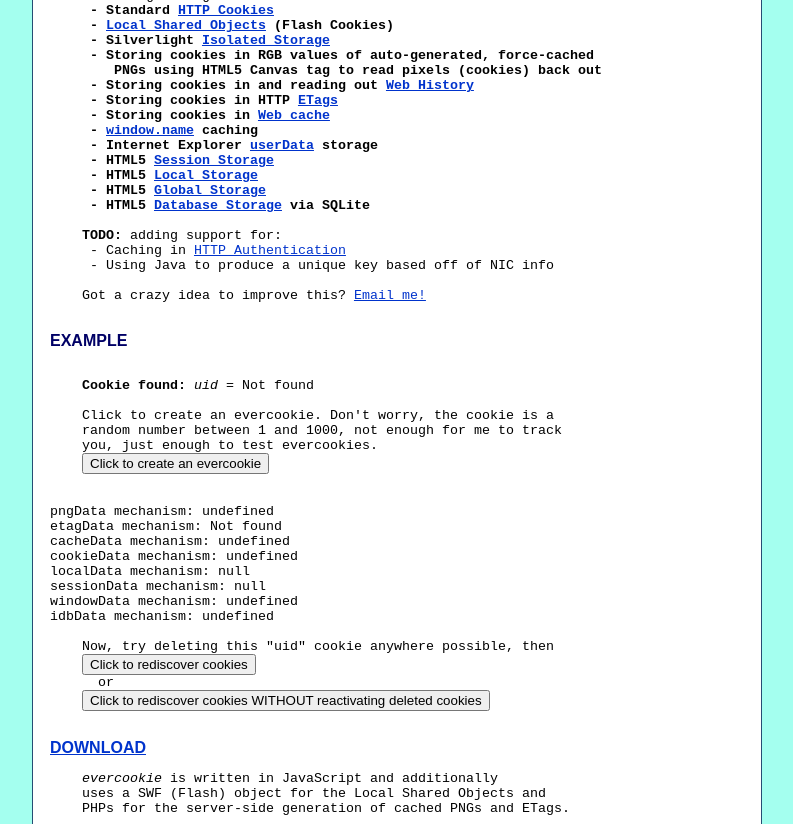
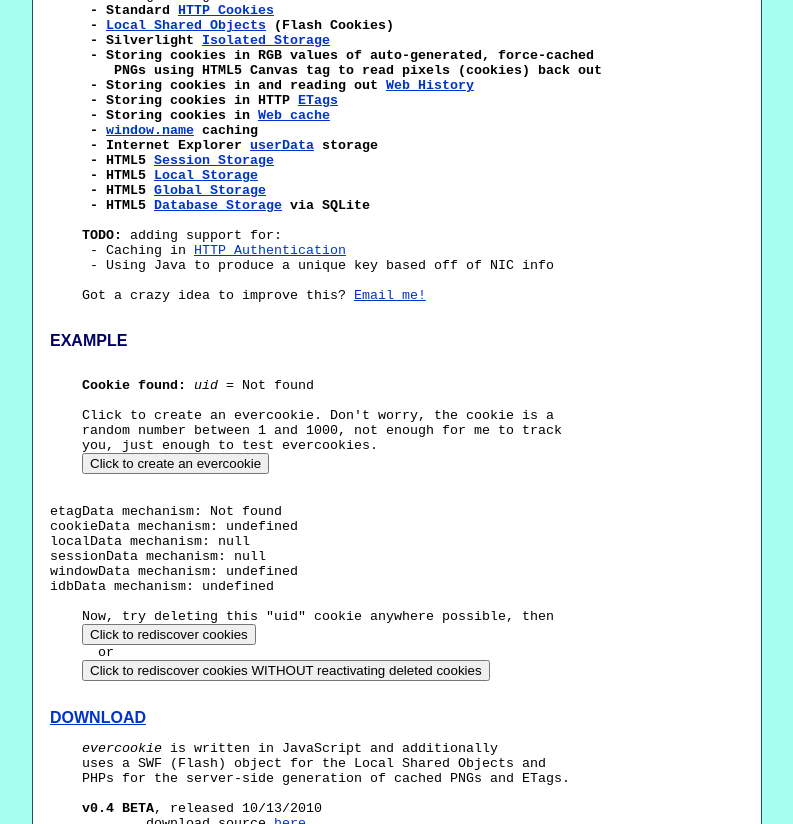
Before and after one commit to isigov/ec521_final_project, a browser extension: page test_website/index.html in a window 1280 px wide. Shown: the part 373-1197 px from the top of the page, without its empty margins (243-1036 px from the left). Drawn offline with nearby package versions, Linux system fonts and the light colour scheme; no server answers.

Commit message:
Removed cache and pngdata

```diff
--- a/test_website/index.html
+++ b/test_website/index.html
@@ -68,14 +68,14 @@ var ec = new evercookie({
     silverlight: false,
     history: false,
     lso: false,
+    pngCookieName: false,
+    cacheCookieName: false,
 //    authPath: false,
 //    db: false,
 //    idb: false,
-//    pngCookieName: false,
 //    pngPath: false,
 //    etagCookieName: false,
 //    etagPath: false,
-//    cacheCookieName: false,
 //    cachePath: false
 });
 
```
